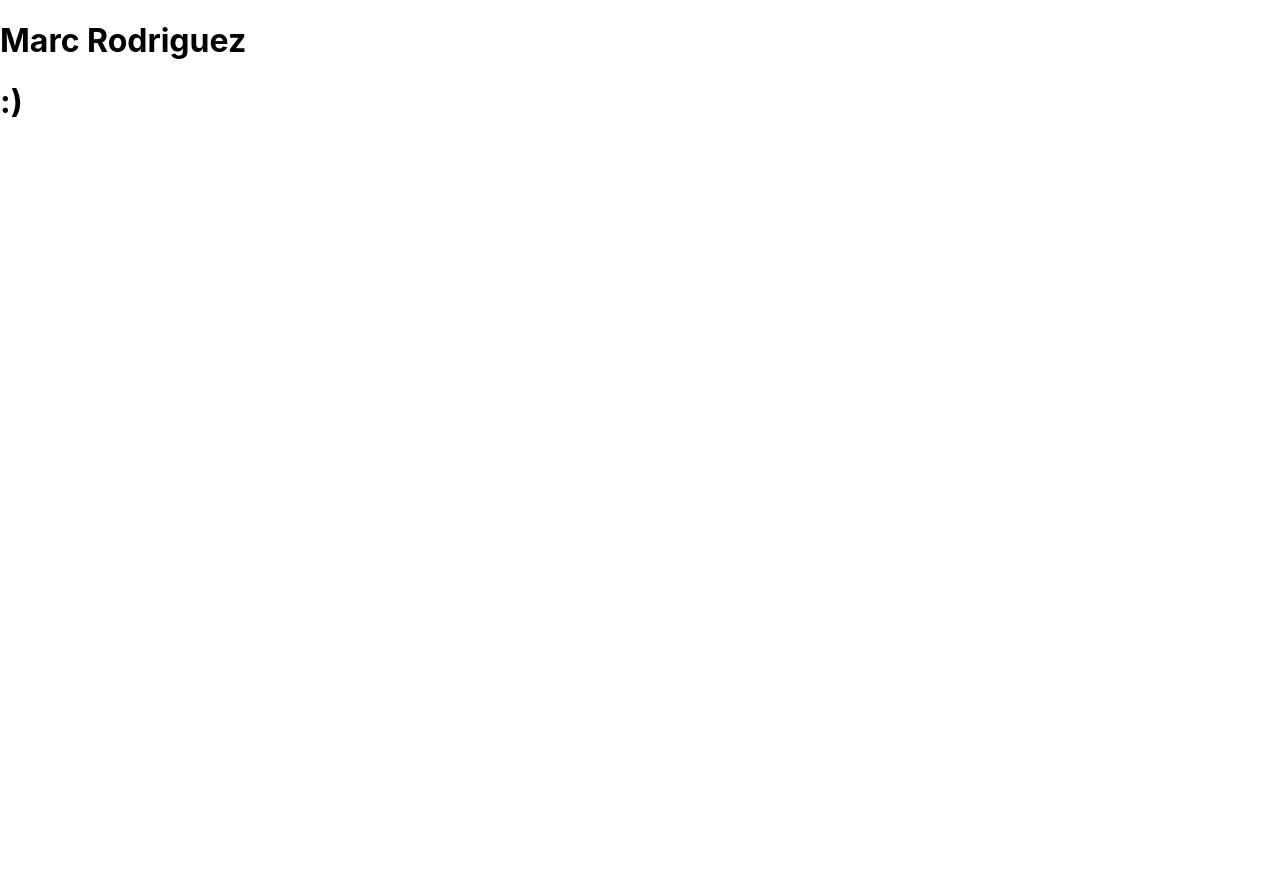
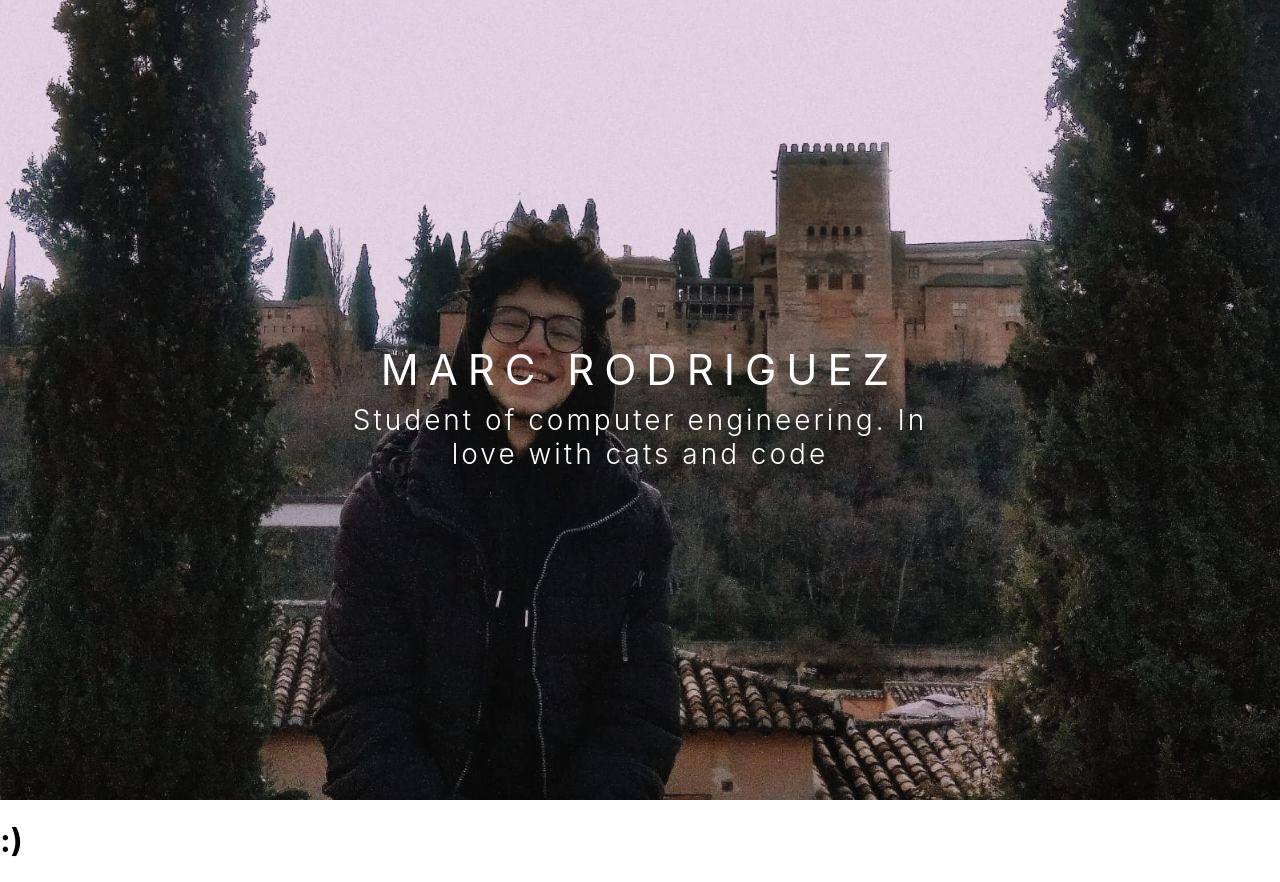
Before and after one commit to mark-doblefilo/doblefilo-frontend, a React (Create React App) app: page / in a window 1280 px wide. Before the commit the page ends 800 px from the top, so only its background shows below. Built offline with nearby package versions, Linux system fonts and the light colour scheme.

Commit message:
Added Aboutme Component

```diff
--- a/src/App.js
+++ b/src/App.js
@@ -1,6 +1,6 @@
 import './App.css';
 import React from 'react';
-import AboutMe from './components/about-me';
+import AboutMe from './components/About-me';
 
 function App() {
   return (
--- /dev/null
+++ b/src/components/About-me.js
@@ -0,0 +1,13 @@
+import React from 'react';
+import {data} from '../services/info';
+import '../stylesheets/About-me.css';
+import background from '../images/me.jpg';
+
+export default class AboutMe extends React.Component {
+    render(){
+        return <div className="image" style={{ backgroundImage: `url(${background})` }}>
+            <div className="nameText">{data.name}</div>
+            <div className="descriptionText">{data.description}</div>
+        </div>
+    }
+}
--- a/src/components/about-me.js
+++ /dev/null
@@ -1,10 +0,0 @@
-import React from 'react';
-import {data} from '../services/info';
-
-export default class AboutMe extends React.Component {
-    render(){
-        return <div>
-            <h1>{data.name}</h1>
-        </div>
-    }
-}
--- a/src/services/info.js
+++ b/src/services/info.js
@@ -1,4 +1,4 @@
 export const data = {
-    name: "Marc Rodriguez",
+    name: "MARC RODRIGUEZ",
     description: "Student of computer engineering. In love with cats and code",
 }
--- /dev/null
+++ b/src/stylesheets/About-me.css
@@ -0,0 +1,32 @@
+.image {
+    height: 100vh;
+    width: 100vw;
+    position: relative;
+    background-size: cover;
+    background-position: 50% 50%;
+    justify-content: center;
+}
+
+.nameText {
+    margin: auto;
+    text-align: center;
+    width: 50%;
+    top: 43%;
+    color: white;
+    position: relative;
+    font-size: 42px;
+    font-weight: 400;
+    letter-spacing: 10px;
+}
+
+.descriptionText {
+    margin: auto;
+    text-align: center;
+    width: 50%;
+    top: 44%;
+    color: white;
+    position: relative;
+    font-size: 28px;
+    font-weight: 300;
+    letter-spacing: 3px;
+}
```
Also changed, not shown: src/images/me.jpg (added).
